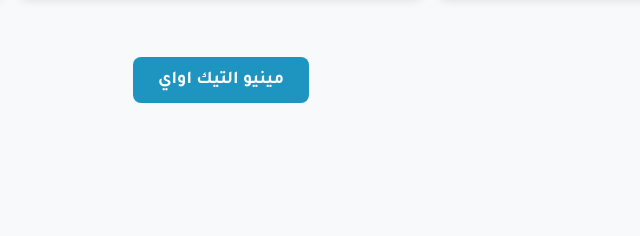
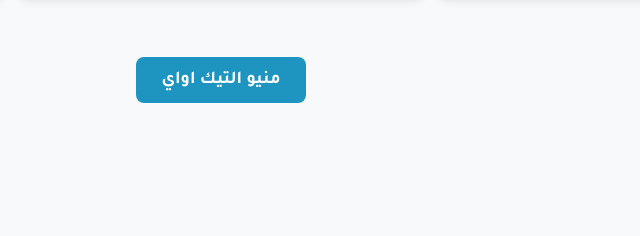
Before and after one commit to Sar-dina/menu2, a plain HTML site: page index.html in a window 1280 px wide. Shown: the part 209-445 px from the top of the page, 419-1059 px from the left. Drawn offline with Linux system fonts and the light colour scheme.

Commit message:
Update index.html

```diff
--- a/index.html
+++ b/index.html
@@ -202,7 +202,7 @@
 
   <!-- الأزرار العادية -->
   <div class="buttons">
-    <a href="https://sar-dina.github.io/menu" target="_blank"> مينيو التيك اواي </a>
+    <a href="https://sar-dina.github.io/menu" target="_blank"> منيو التيك اواي </a>
   </div>
 
   <!-- زر الاتصال العائم -->
```
